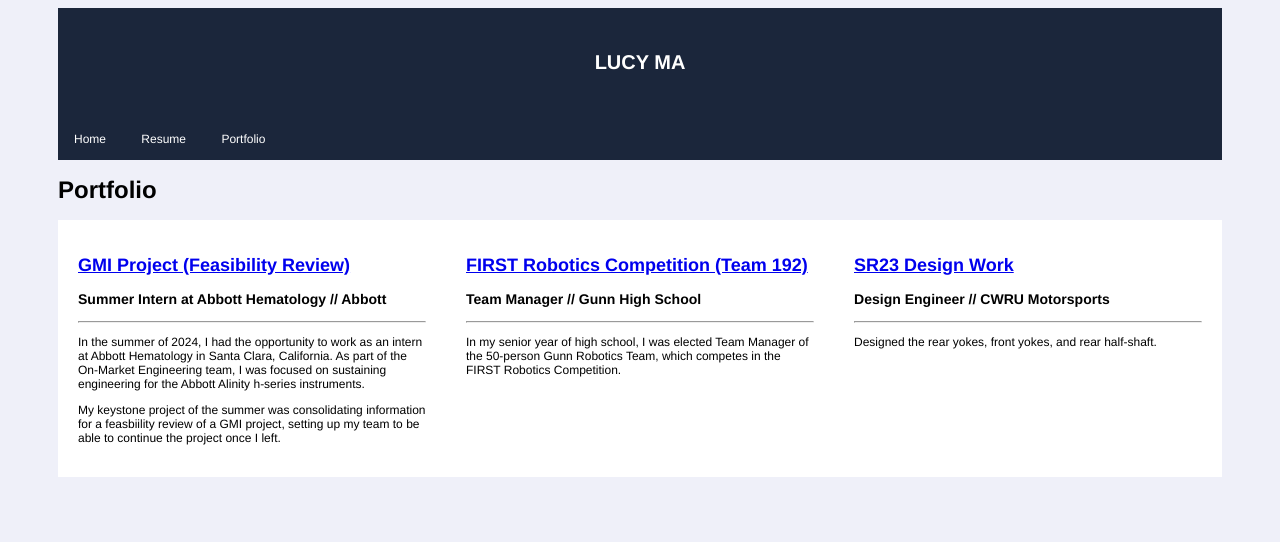
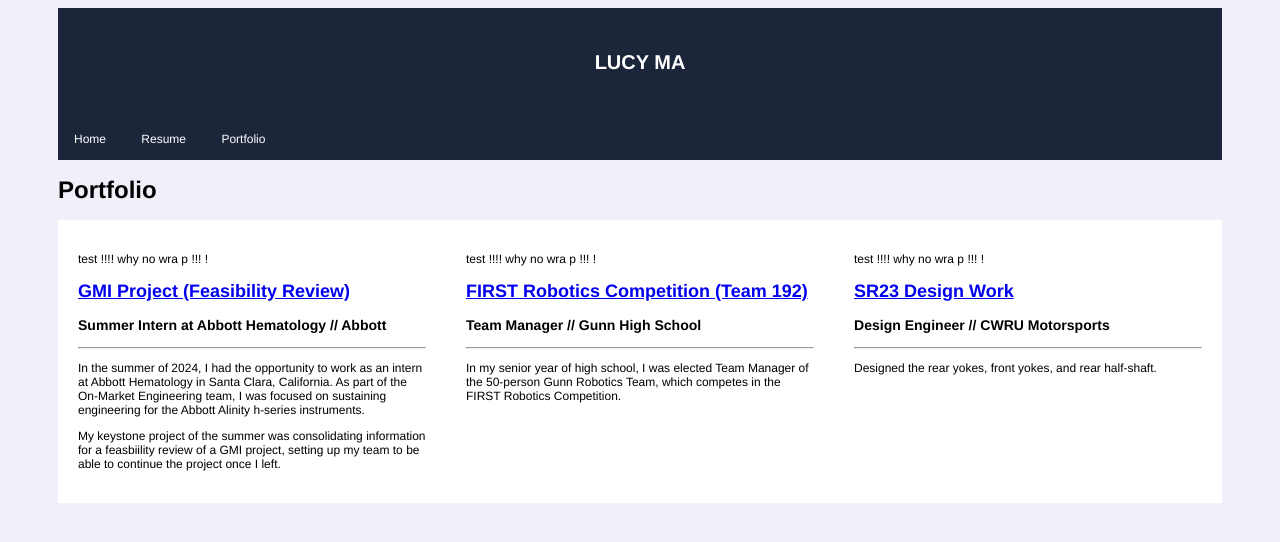
Before and after one commit to lucyttma/lucyttma.github.io, a Jekyll site: the page built from static/portfolio.html, in a window 1280 px wide. Shown: the top 542 px of the page. Built offline with Jekyll 4.4.1, drawn with Linux system fonts in a browser that asks for light colours.

Commit message:
Update portfolio.html

```diff
--- a/static/portfolio.html
+++ b/static/portfolio.html
@@ -7,6 +7,7 @@ title: Portfolio
 <div class="wrapper">
   {% for project in site.portfolio %}
       <div class="div-portfolio" >
+        <p> test !!!! why no wra p !!! !</p>
         <h2><a href="{{ project.url }}">{{ project.name }}</a></h2>
         <h3>{{ project.position }} // {{project.organization}} </h3>
         <hr />
```
